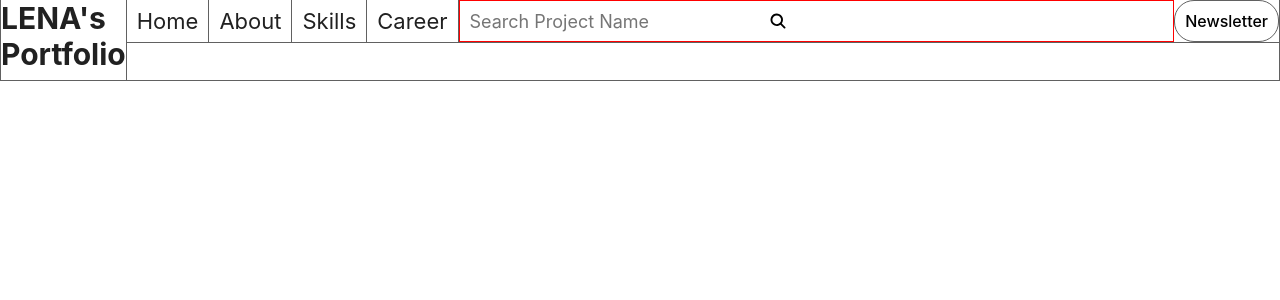
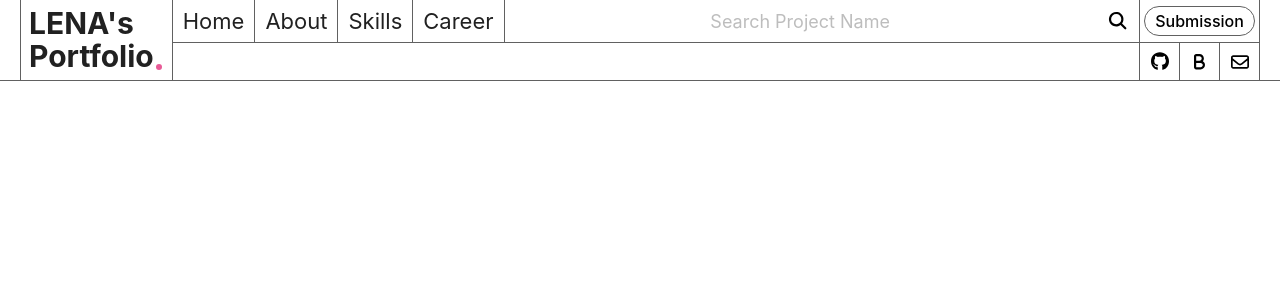
Before and after one commit to lenakang/portfolio_2025, a Next.js app: page /components/Layout/Nav in a window 1280 px wide. Shown: the top 300 px of the page. Built offline with nearby package versions, Linux system fonts and the light colour scheme.

Commit message:
feet: add header and footer layout

```diff
--- a/src/app/components/Form/form.module.scss
+++ b/src/app/components/Form/form.module.scss
@@ -1,23 +1,20 @@
 // Button
 .button {
-    padding: 0.5rem 1rem;
+    padding: 0 1rem;
     border: 1px solid var(--gray-700);
     border-radius: 2rem;
     font-weight: 500;
     background: white;
+    min-height: 3rem;
+    transition: all 0.1s ease-in-out;
     cursor: pointer;
 
-    &.primary {
+    &.primary,
+    &:hover,
+    &:active {
+        border: 1px solid var(--highlight);
         background: var(--highlight);
         color: white;
-        border: none;
-    }
-
-    &:hover,
-    &:active {
-        background: var(--highlight);
-        color: white;
-        border: none;
     }
 }
 
--- /dev/null
+++ b/src/app/components/Layout/Footer/footer.module.scss
@@ -0,0 +1,5 @@
+.footer {
+    padding: 2rem;
+    text-align: center;
+    border-top: 1px solid var(--gray-700);
+}
--- a/src/app/components/Layout/Nav/nav.module.scss
+++ b/src/app/components/Layout/Nav/nav.module.scss
@@ -1,10 +1,17 @@
+/* nav.module.scss */
+$nav-right-size: 12rem;
+
 .header {
-    position: relative;
-    background: --background;
+    width: 100%;
+    padding: 0 var(--site-padding);
+    background: var(--background);
     border-bottom: 1px solid var(--gray-700);
+    position: sticky;
+    top: 0;
+    left: 0;
     z-index: 100;
 
-    .header_inner {
+    .header_container {
         width: 100%;
         max-width: var(--container-width);
         border-left: 1px solid var(--gray-700);
@@ -14,14 +21,28 @@
         display: flex;
 
         > .logo {
-            display: flex;
-
             a {
+                position: relative;
+                display: flex;
+                align-items: center;
                 font-size: 3rem;
                 font-weight: bold;
-                line-height: 1.2;
+                line-height: 1.1;
+                height: 100%;
                 color: var(--gray-900);
+                padding: 0 1.8rem 0 0.8rem;
                 border-right: 1px solid var(--gray-700);
+
+                &::after {
+                    content: "";
+                    width: 0.6rem;
+                    height: 0.6rem;
+                    background: var(--highlight);
+                    position: absolute;
+                    bottom: 1rem;
+                    right: 1rem;
+                    border-radius: 50%;
+                }
             }
         }
 
@@ -40,7 +61,7 @@
 
                 > .nav_top_center {
                     display: flex;
-                    width: 100%;
+                    width: calc(100% - #{$nav-right-size});
 
                     > .nav_menu {
                         display: flex;
@@ -56,12 +77,13 @@
                                 height: 100%;
                                 padding: 1rem;
                                 line-height: 1;
-                                transition: 0s;
+                                transition: all 0.1s ease-in-out;
                                 z-index: 10;
 
                                 &:hover,
                                 &:active {
-                                    color: var(--highlight);
+                                    background: var(--gray-900);
+                                    color: white;
                                 }
                             }
                         }
@@ -69,50 +91,72 @@
                     > .nav_search {
                         position: relative;
                         width: 100%;
-                        border: 1px solid red;
                         display: flex;
 
                         .nav_search_inner {
                             position: relative;
+                            width: 100%;
                             height: 100%;
                             display: flex;
-                            text-align: center;
 
                             input {
+                                text-align: center;
                                 padding: 0.2rem 1rem;
                                 border: none;
                                 outline: none;
                                 width: 100%;
                                 font-size: 1.8rem;
                                 color: var(--gray-700);
+
+                                &::placeholder {
+                                    color: var(--gray-400);
+                                }
                             }
                         }
 
                         button {
                             border: none;
                             background-color: var(--background);
+                            padding: 0 1rem;
+                            cursor: pointer;
 
                             svg {
-                                width: 2rem;
+                                width: 2.5rem;
                             }
                         }
                     }
                 }
 
                 > .nav_top_right {
-                    width: fit-content;
                     position: relative;
+                    width: $nav-right-size;
+                    padding: 0.2rem;
                     display: flex;
+                    justify-content: center;
+                    align-items: center;
+                    border-left: 1px solid var(--gray-700);
                 }
             }
 
             > .nav_bottom {
-                display: none;
-                a {
-                    display: block;
+                display: flex;
+                justify-content: flex-end;
+
+                .nav_bottom_link {
+                    display: flex;
+                    justify-content: center;
+                    align-items: center;
+                    border-left: 1px solid var(--gray-700);
+                    width: calc($nav-right-size/3);
                     color: var(--gray-700);
+                    transition: all 0.1s ease-in-out;
+
                     svg {
-                        width: 2rem;
+                        width: 1.8rem;
+                    }
+
+                    &:hover {
+                        background: var(--gray-200);
                     }
                 }
             }
--- a/src/app/components/Layout/Nav/page.tsx
+++ b/src/app/components/Layout/Nav/page.tsx
@@ -6,7 +6,7 @@ import { MagnifyingGlassIcon } from "@heroicons/react/16/solid";
 export default function Nav() {
     return (
         <header className={styles.header}>
-            <div className={styles.header_inner}>
+            <div className={styles.header_container}>
                 <h1 className={styles.logo}>
                     <Link href="/">
                         LENA&apos;s <br />
@@ -44,13 +44,39 @@ export default function Nav() {
                             </form>
                         </div>
                         <div className={styles.nav_top_right}>
-                            <Button text="Newsletter" />
+                            <Button text="Submission" />
                         </div>
                     </div>
                     <div className={styles.nav_bottom}>
-                        <Link href="https://github.com" aria-label="GitHub">
+                        <Link
+                            className={styles.nav_bottom_link}
+                            href="https://github.com"
+                            aria-label="GitHub"
+                        >
                             <svg viewBox="0 0 496 512">
                                 <path d="M165.9 397.4c0 2-2.3 3.6-5.2 3.6-3.3 .3-5.6-1.3-5.6-3.6 0-2 2.3-3.6 5.2-3.6 3-.3 5.6 1.3 5.6 3.6zm-31.1-4.5c-.7 2 1.3 4.3 4.3 4.9 2.6 1 5.6 0 6.2-2s-1.3-4.3-4.3-5.2c-2.6-.7-5.5 .3-6.2 2.3zm44.2-1.7c-2.9 .7-4.9 2.6-4.6 4.9 .3 2 2.9 3.3 5.9 2.6 2.9-.7 4.9-2.6 4.6-4.6-.3-1.9-3-3.2-5.9-2.9zM244.8 8C106.1 8 0 113.3 0 252c0 110.9 69.8 205.8 169.5 239.2 12.8 2.3 17.3-5.6 17.3-12.1 0-6.2-.3-40.4-.3-61.4 0 0-70 15-84.7-29.8 0 0-11.4-29.1-27.8-36.6 0 0-22.9-15.7 1.6-15.4 0 0 24.9 2 38.6 25.8 21.9 38.6 58.6 27.5 72.9 20.9 2.3-16 8.8-27.1 16-33.7-55.9-6.2-112.3-14.3-112.3-110.5 0-27.5 7.6-41.3 23.6-58.9-2.6-6.5-11.1-33.3 2.6-67.9 20.9-6.5 69 27 69 27 20-5.6 41.5-8.5 62.8-8.5s42.8 2.9 62.8 8.5c0 0 48.1-33.6 69-27 13.7 34.7 5.2 61.4 2.6 67.9 16 17.7 25.8 31.5 25.8 58.9 0 96.5-58.9 104.2-114.8 110.5 9.2 7.9 17 22.9 17 46.4 0 33.7-.3 75.4-.3 83.6 0 6.5 4.6 14.4 17.3 12.1C428.2 457.8 496 362.9 496 252 496 113.3 383.5 8 244.8 8zM97.2 352.9c-1.3 1-1 3.3 .7 5.2 1.6 1.6 3.9 2.3 5.2 1 1.3-1 1-3.3-.7-5.2-1.6-1.6-3.9-2.3-5.2-1zm-10.8-8.1c-.7 1.3 .3 2.9 2.3 3.9 1.6 1 3.6 .7 4.3-.7 .7-1.3-.3-2.9-2.3-3.9-2-.6-3.6-.3-4.3 .7zm32.4 35.6c-1.6 1.3-1 4.3 1.3 6.2 2.3 2.3 5.2 2.6 6.5 1 1.3-1.3 .7-4.3-1.3-6.2-2.2-2.3-5.2-2.6-6.5-1zm-11.4-14.7c-1.6 1-1.6 3.6 0 5.9 1.6 2.3 4.3 3.3 5.6 2.3 1.6-1.3 1.6-3.9 0-6.2-1.4-2.3-4-3.3-5.6-2z" />
+                            </svg>
+                        </Link>
+                        <Link
+                            className={styles.nav_bottom_link}
+                            href="https://github.com"
+                            aria-label="GitHub"
+                        >
+                            <svg
+                                xmlns="http://www.w3.org/2000/svg"
+                                viewBox="0 0 320 512"
+                                style={{ width: "1.1rem" }}
+                            >
+                                <path d="M64 32C28.7 32 0 60.7 0 96L0 256 0 416c0 35.3 28.7 64 64 64l128 0c70.7 0 128-57.3 128-128c0-46.5-24.8-87.3-62-109.7c18.7-22.3 30-51 30-82.3c0-70.7-57.3-128-128-128L64 32zm96 192l-96 0L64 96l96 0c35.3 0 64 28.7 64 64s-28.7 64-64 64zM64 288l96 0 32 0c35.3 0 64 28.7 64 64s-28.7 64-64 64L64 416l0-128z" />
+                            </svg>
+                        </Link>
+                        <Link
+                            className={styles.nav_bottom_link}
+                            href="https://github.com"
+                            aria-label="GitHub"
+                        >
+                            <svg viewBox="0 0 512 512">
+                                <path d="M64 112c-8.8 0-16 7.2-16 16l0 22.1L220.5 291.7c20.7 17 50.4 17 71.1 0L464 150.1l0-22.1c0-8.8-7.2-16-16-16L64 112zM48 212.2L48 384c0 8.8 7.2 16 16 16l384 0c8.8 0 16-7.2 16-16l0-171.8L322 328.8c-38.4 31.5-93.7 31.5-132 0L48 212.2zM0 128C0 92.7 28.7 64 64 64l384 0c35.3 0 64 28.7 64 64l0 256c0 35.3-28.7 64-64 64L64 448c-35.3 0-64-28.7-64-64L0 128z" />
                             </svg>
                         </Link>
                     </div>
--- a/src/app/globals.css
+++ b/src/app/globals.css
@@ -1,14 +1,16 @@
 :root {
     --background: #ffffff;
     --foreground: #171717;
-    --highlight: #e85b97; /* 핑크 하이라이트 컬러 */
+    --highlight: #e85b97;
     --gray-900: #212121;
     --gray-800: #424242;
     --gray-700: #616161;
+    --gray-400: #bdbdbd;
     --gray-200: #eeeeee;
     --gray-100: #f5f5f5;
     --gray-50: #fafafa;
     --container-width: 144rem;
+    --site-padding: 2rem;
 }
 
 @media (prefers-color-scheme: dark) {
--- a/src/app/layout.tsx
+++ b/src/app/layout.tsx
@@ -13,8 +13,8 @@ const geistMono = Geist_Mono({
 });
 
 export const metadata: Metadata = {
-  title: "Create Next App",
-  description: "Generated by create next app",
+    title: "LENA's Portfolio",
+    description: "Generated by LENA",
 };
 
 export default function RootLayout({
--- a/src/app/page.tsx
+++ b/src/app/page.tsx
@@ -1,3 +1,4 @@
+import Footer from "./components/Layout/Footer/page";
 import Nav from "./components/Layout/Nav/page";
 import styles from "./page.module.css";
 
@@ -6,6 +7,7 @@ export default function Home() {
         <div className={styles.page}>
             <Nav />
             <main className={styles.main}></main>
+            <Footer />
         </div>
     );
 }
```
Also changed, not shown: src/app/components/Layout/Footer/page.tsx (added, +9 -0 lines), src/app/page.module.css (added, +9 -0 lines). Lines whose indentation alone changed are shown as unchanged.
